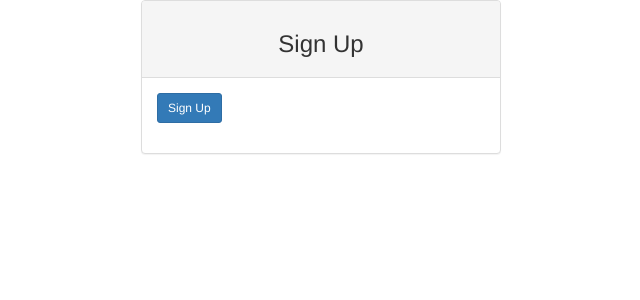
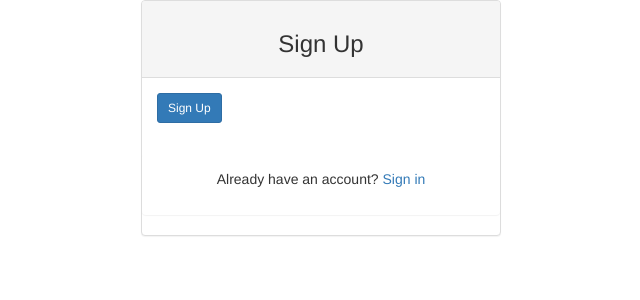
Before and after one commit to audreynjiraini/neighbourhood, a Django app: template app/templates/registration/registration_form.html in a window 1280 px wide. Shown: the top 300 px of the page, without its empty margins (319-959 px from the left). Run offline with Django 3.2, Linux system fonts and the light colour scheme; the template is opened without the code that fills it: most values are stand-ins (such as "Sample title", 1, 10 or a date in 2020); some libraries are stand-ins or nearby versions.

Commit message:
create redirections on registration and login pages

```diff
--- a/app/templates/registration/registration_form.html
+++ b/app/templates/registration/registration_form.html
@@ -35,6 +35,10 @@
 
                 </div>
 
+                <div class="panel panel-body mt-3 w-75 mx-auto text-center">
+                    <p>Already have an account? <a href="/accounts/login/">Sign in</a></p>
+                </div>
+
             </div>
 
         </div>
```
